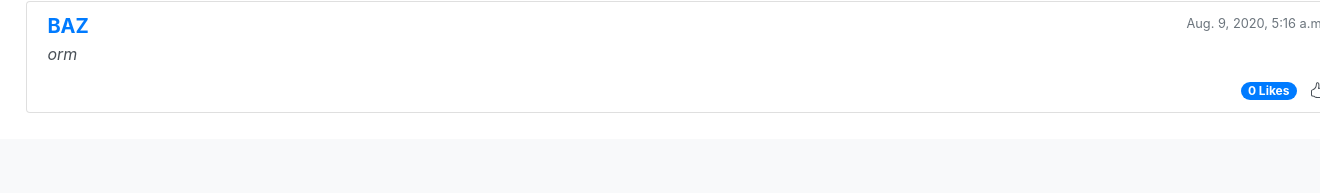
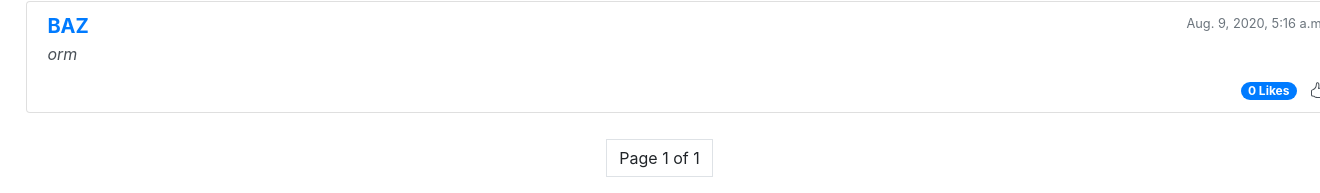
Before and after one commit to MidKnight92/CS50-CS50W-Work, a Django app: page /posts in a window 1320 px wide; the page is wider, and only the part inside the window is pictured. Shown: the part 1126-1319 px from the top of that part. Before the commit the page ends 1239 px from the top of that part, so only its background shows below. Run offline with Django 3.2, Linux system fonts and the light colour scheme; data comes from the database, SQL or seed files in the repository; some libraries are stand-ins or nearby versions.

Commit message:
Add Pagination to pages with posts

```diff
--- a/network/templates/network/posts.html
+++ b/network/templates/network/posts.html
@@ -26,4 +26,21 @@
             {% endfor %}
         </ul>
     </div>
+    <nav aria-label="Profile Navigation">
+        <ul class="pagination justify-content-center">
+            <li class="page-item">
+                {% if page.has_previous %}
+                <a class="page-link" href="?page={{page.previous_page_number}}">Previous</a>
+                {% endif %}
+            </li>
+            <li class="page-item">
+                <a class="page-link">Page {{page.number}} of {{page.paginator.num_pages}}</a>
+            </li>
+            <li class="page-item">
+                {% if page.has_next %}
+                <a class="page-link" href="?page={{page.next_page_number}}">Next</a>
+                {% endif %}
+            </li>
+        </ul>
+    </nav>
 {% endblock %}
--- a/network/views.py
+++ b/network/views.py
@@ -1,4 +1,5 @@
 from django.contrib.auth import authenticate, login, logout
+from django.core.paginator import Paginator, EmptyPage, PageNotAnInteger
 from django.db import IntegrityError
 from django.db.models import Count
 from django.http import HttpResponse, HttpResponseRedirect
@@ -103,12 +104,28 @@ def posts(request):
         # Query for most recent posts
         posts = Post.objects.all().order_by('-timestamp')
 
+        paginator = Paginator(posts, 10)
+
+        page = request.GET.get('page')
+        page_obj = paginator.get_page(page)
+
+        try:
+            # Page is not the first or last
+            posts = paginator.page(page_obj)
+        except PageNotAnInteger:
+            # First page
+            posts = paginator.page(1)
+        except EmptyPage:
+            # Last Page
+            posts = paginator.page(paginator.num_pages)
+
         # Get Like Count
         likes = Like.objects.all().order_by('post')
-        # for like in likes:
-        #     print(like)
+            # for like in likes:
+            #     print(like)
 
         return render(request, "network/posts.html", {
+            "page": page_obj,
             "posts": posts,
             "likes": 0
         })
@@ -128,14 +145,25 @@ def profile(request, username):
     if request.method == "GET":
 
         # Get all posts by user display latest post first
-        posts = Post.objects.order_by('-timestamp').filter(user=username_profile)
+        posts_list = Post.objects.order_by('-timestamp').filter(user=username_profile)
 
-        # print(posts)
+        paginator = Paginator(posts_list, 10)
+        page = request.GET.get('page')
+        page_obj = paginator.get_page(page)
+
+        try:
+            # Page is not the first or last
+            posts = paginator.page(page_obj)
+        except PageNotAnInteger:
+            # First page
+            posts = paginator.page(1)
+        except EmptyPage:
+            # Last Page
+            posts = paginator.page(paginator.num_pages)
 
         # Get profile users follower count
         followers = Follower.objects.filter(followee=username_profile).count()
 
-        print(followers)
 
         # Get profile user count of users they are following
         following = Follower.objects.filter(user=username_profile).count()
@@ -143,7 +171,6 @@ def profile(request, username):
         # Query db for user following this profile user
         followee = Follower.objects.filter(user=current_user, followee=username_profile)
 
-        print("this is followee", followee)
 
         # Default current user is not following user
         following_user = False
@@ -154,6 +181,7 @@ def profile(request, username):
 
 
         return render(request, "network/profile.html", {
+            "page": page_obj,
             "profile_name": username,
             "posts": posts,
             "followers": followers,
@@ -190,10 +218,23 @@ def following(request):
     for query in query_result:
         following.append(query)
 
-    print(following)
-    posts = Post.objects.filter(user__in=following).order_by("-timestamp")
+    # print(following)
+    posts_list = Post.objects.filter(user__in=following).order_by("-timestamp")
+    paginator = Paginator(posts_list, 10)
+    page = request.GET.get('page')
+    page_obj = paginator.get_page(page)
 
-    print(posts)
+    try:
+        # Page is not the first or last
+        posts = paginator.page(page_obj)
+    except PageNotAnInteger:
+        # First page
+        posts = paginator.page(1)
+    except EmptyPage:
+        # Last Page
+        posts = paginator.page(paginator.num_pages)
+
     return render(request, "network/follow.html", {
+        "page": page_obj,
         "posts": posts
     })
```
Also changed, not shown: network/templates/network/follow.html (+18 -1 lines), network/templates/network/profile.html (+17 -0 lines).
